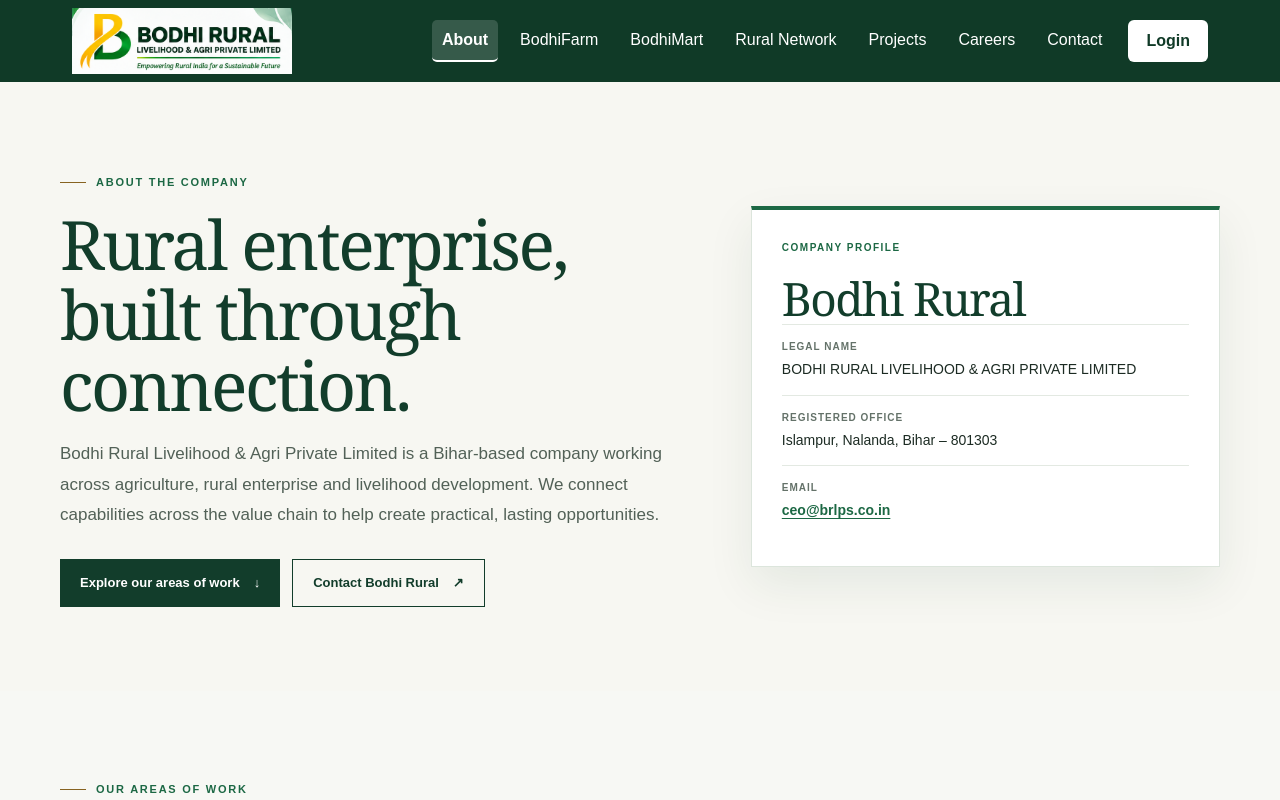
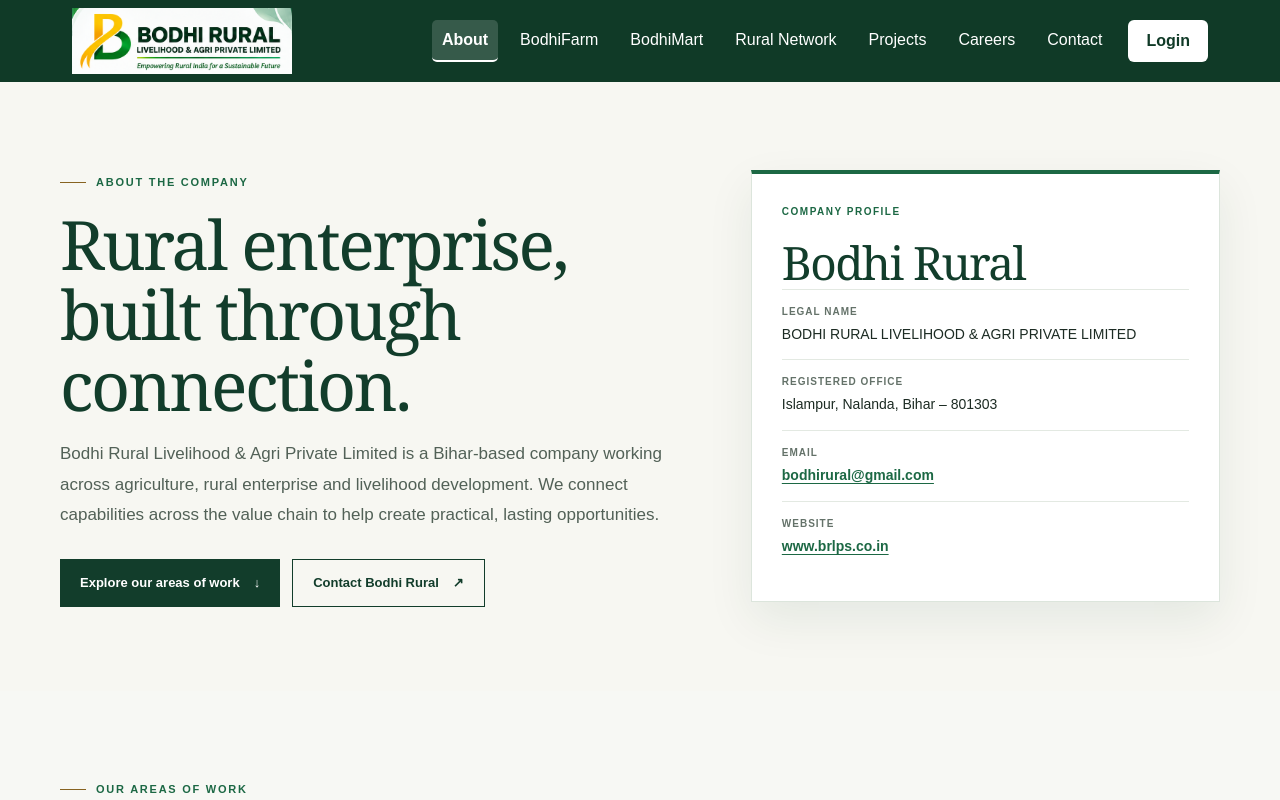
Before and after one commit to drdeepaksingh1/Bodhi-Rural, a Next.js app: page /about in a window 1280 px wide. Shown: the top 800 px of the page. Built offline with nearby package versions, Linux system fonts and the light colour scheme.

Commit message:
Update public contact details on page.tsx

```diff
--- a/src/app/about/page.tsx
+++ b/src/app/about/page.tsx
@@ -40,7 +40,8 @@ const valueChain = [
 const companyDetails = [
   ['Legal name', 'BODHI RURAL LIVELIHOOD & AGRI PRIVATE LIMITED'],
   ['Registered office', 'Islampur, Nalanda, Bihar – 801303'],
-  ['Email', 'ceo@brlps.co.in'],
+  ['Email', 'bodhirural@gmail.com'],
+  ['Website', 'www.brlps.co.in'],
 ];
 
 export default function Page() {
@@ -133,7 +134,10 @@ export default function Page() {
                 {companyDetails.map(([label, value]) => (
                   <div className="br-about-detail" key={label}>
                     <dt>{label}</dt>
-                    <dd>{label === 'Email' ? <a href="mailto:ceo@brlps.co.in">{value}</a> : value}</dd>
+                    <dd>
+                      {label === 'Email' ? <a href="mailto:bodhirural@gmail.com">{value}</a> :
+                        label === 'Website' ? <a href="https://www.brlps.co.in">{value}</a> : value}
+                    </dd>
                   </div>
                 ))}
               </dl>
```
